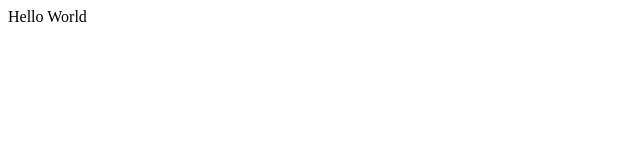
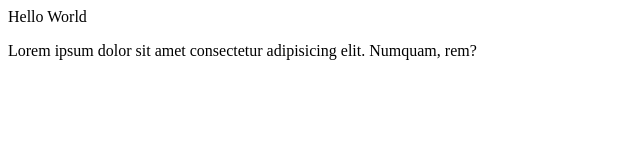
Before and after one commit to Alokmeher32/demo-github, a plain HTML site: page index.html in a window 1280 px wide. Shown: the whole page, without its empty margins (0-640 px from the left). Drawn offline with Linux system fonts and the light colour scheme.

Commit message:
lorem10 added

```diff
--- a/index.html
+++ b/index.html
@@ -1 +1,4 @@
 <p>Hello World</p>
+<p>
+    Lorem ipsum dolor sit amet consectetur adipisicing elit. Numquam, rem?
+</p>
```
